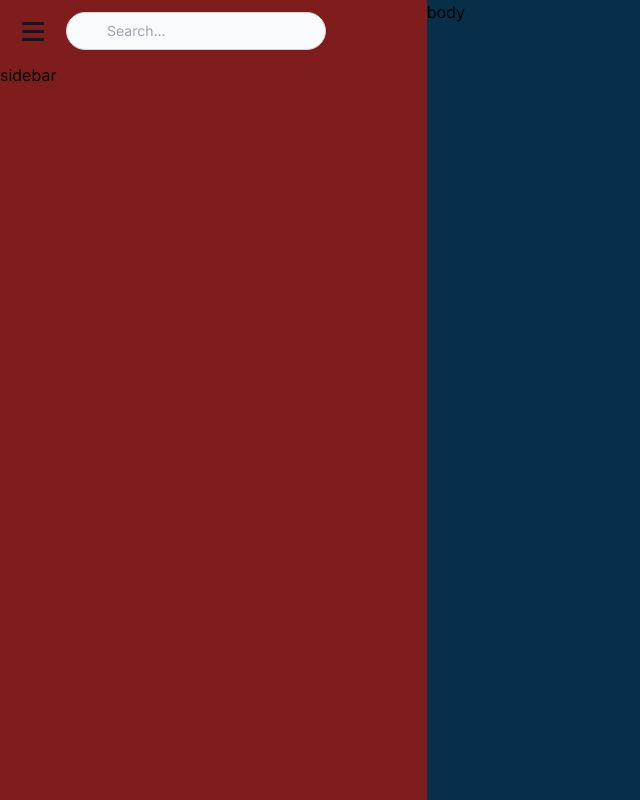
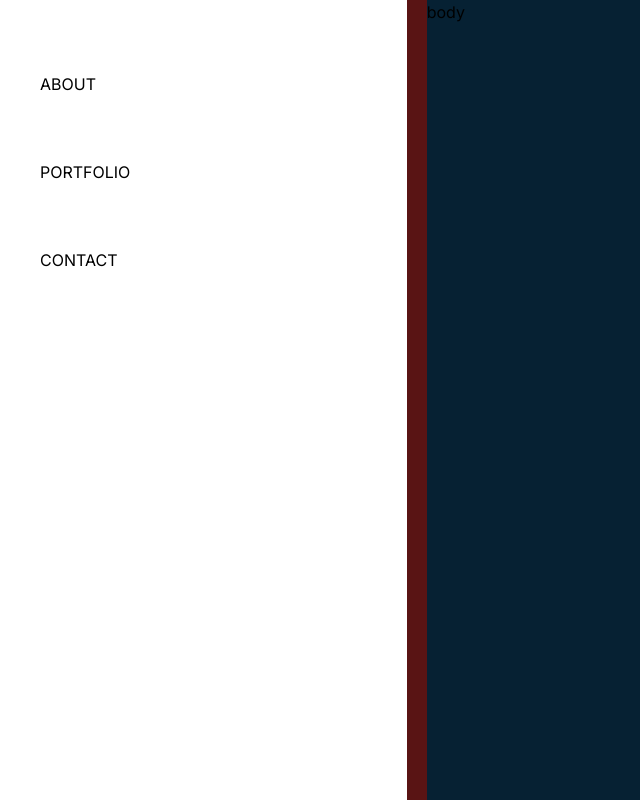
Before and after one commit to ilyaKryazh/message-nestjs, a Next.js app: page /chat in a window 1280 px wide. Both pictures are taken after a click on the button 33 px from the left and 31 px from the top of the page. Shown: the whole page, without its empty margins (0-640 px from the left). Built offline with nearby package versions, Linux system fonts and the light colour scheme.

Commit message:
create sidebar

```diff
--- /dev/null
+++ b/app/ui/css/sidebar.css
@@ -0,0 +1,15 @@
+.hideSideNav {
+  display: none;
+}
+
+.showSideNav {
+  display: block;
+  position: absolute;
+  width: 100%;
+  height: 100vh;
+  top: 0;
+  left: 0;
+  display: flex;
+  flex-direction: row;
+  justify-content: space-evenly;
+}
--- a/app/ui/navbar-button.tsx
+++ b/app/ui/navbar-button.tsx
@@ -1,8 +1,8 @@
-export default function NavbarButton({ switchToogle, toogle }: { switchToogle: () => void, toogle: boolean }) {
-  //TODO: Toogle navbar section with menu
+export default function NavbarButton({ toogleButton }: { toogleButton: () => void }) {
+
   return (
     <div>
-      <button className="bg-none hover:bg-gray-200 hover:rounded-full cursor-pointer  p-[10px] flex flex-col items-center">
+      <button onClick={toogleButton} className="bg-none hover:bg-gray-200 hover:rounded-full cursor-pointer  p-[10px] flex flex-col items-center">
         <div className="w-[22px] h-[3px] bg-gray-900 mt-[0px]"></div>
         <div className="w-[22px] h-[3px] bg-gray-900 mt-[5px]"></div>
         <div className="w-[22px] h-[3px] bg-gray-900 mt-[5px]"></div>
--- a/app/ui/navbar.tsx
+++ b/app/ui/navbar.tsx
@@ -3,6 +3,7 @@
 import { useState } from "react"
 import NavbarButton from "./navbar-button"
 import NavbarSearch from "./navbar-search"
+import '@/app/ui/css/sidebar.css'
 
 export default function Navbar() {
   const [toogle, setToogle] = useState(false)
@@ -13,8 +14,28 @@ export default function Navbar() {
 
   return (
     <div className="flex flex-row gap-3 m-3">
-      <NavbarButton switchToogle={switchToogle} toogle={toogle} />
+      <NavbarButton toogleButton={switchToogle} />
       <NavbarSearch />
+
+      <div className={`${(toogle) ? 'showSideNav' : 'hideSideNav'} absolute top-0 left-0 w-full h-full `}>
+        <div
+          className="z-11 px-10 py-10 w-[35rem] h-full bg-white"
+        >
+          <ul className="text-black flex flex-col justify-between min-h-[250px]">
+            <li className="my-8 uppercase">
+              <a href="/about">About</a>
+            </li>
+            <li className="my-8 uppercase">
+              <a href="/portfolio">Portfolio</a>
+            </li>
+            <li className="my-8 uppercase">
+              <a href="/contact">Contact</a>
+            </li>
+          </ul>
+        </div>
+        <div onClick={() => setToogle(false)} className="bg-black opacity-30 h-full w-full z-7"></div>
+      </div>
     </div>
+
   )
 }
```
Also changed, not shown: app/globals.css (+2 -5 lines).
